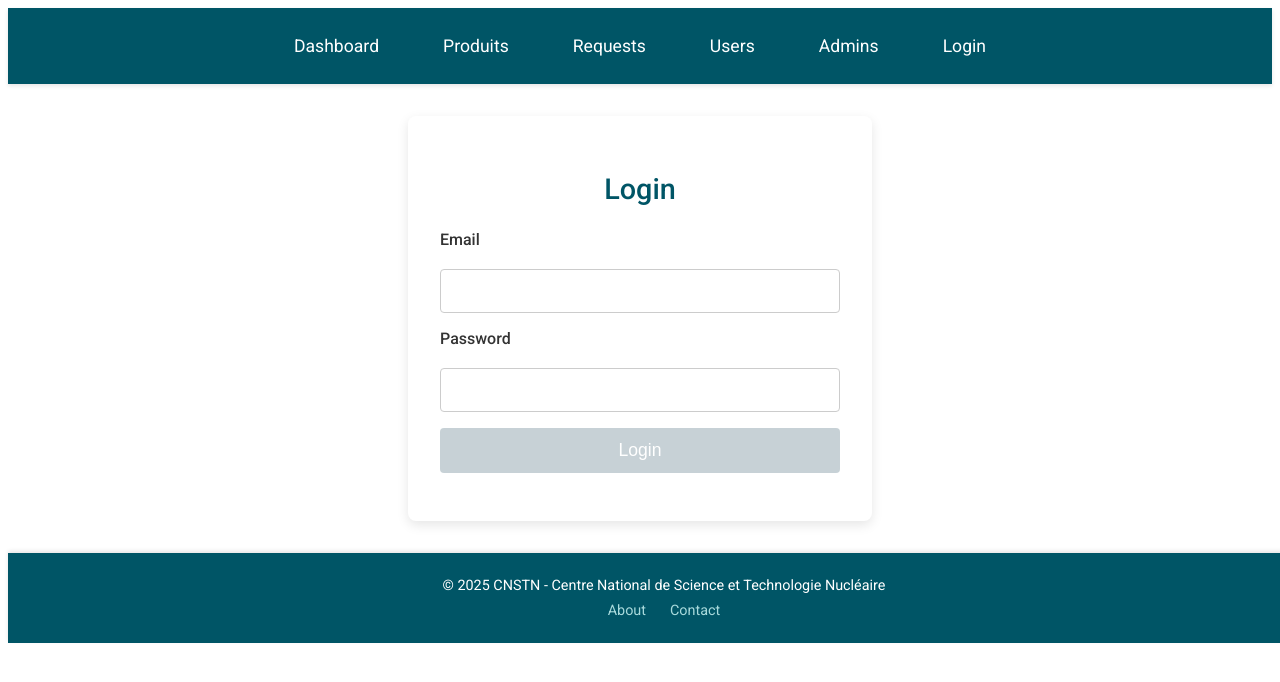
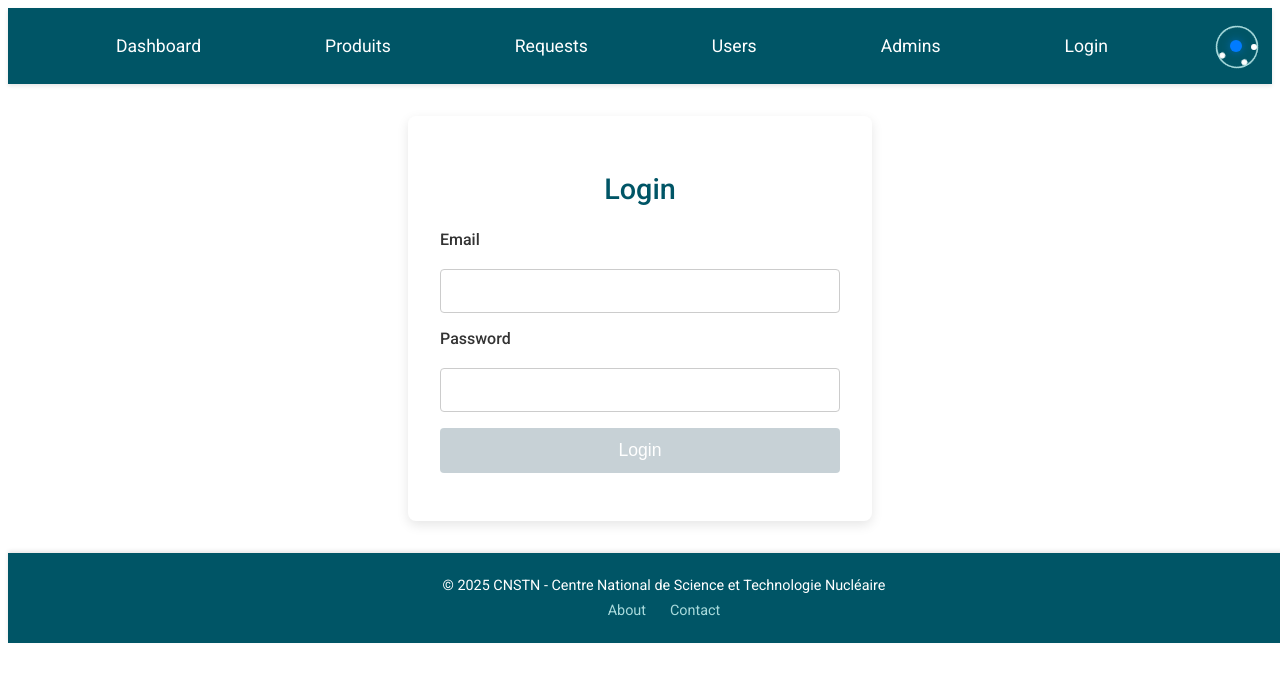
Before and after one commit to Hyvom/CNSTN-CHEMICAL-MANAGER-FRONT-0.2, an Angular app: page /login in a window 1280 px wide. Shown: the top 682 px of the page. Built offline with nearby package versions, Linux system fonts and the light colour scheme.

Commit message:
nav bar updated

```diff
--- a/src/app/app-navbar/app-navbar.component.css
+++ b/src/app/app-navbar/app-navbar.component.css
@@ -3,20 +3,81 @@ nav {
     background-color: #005566; /* Deep teal for nuclear/science theme */
     padding: 1rem;
     display: flex;
-    justify-content: center;
     align-items: center;
+    justify-content: space-between; /* Adjusted to accommodate logo */
     box-shadow: 0 2px 4px rgba(0, 0, 0, 0.1);
     position: sticky;
     top: 0;
     z-index: 1000;
-    animation: fadeInDown 0.5s ease-out; /* Navbar entrance animation */
+    animation: fadeInDown 0.5s ease-out;
 }
 
+/* Logo container */
+.logo-container {
+    display: flex;
+    align-items: center;
+    margin-left: 1rem;
+}
+
+/* Atom logo styles */
+.atom-logo {
+    width: 40px;
+    height: 40px;
+    position: relative;
+    display: inline-block;
+}
+
+/* Nucleus */
+.atom-logo .nucleus {
+    width: 12px;
+    height: 12px;
+    background-color: #007bff; /* Blue for nucleus */
+    border-radius: 50%;
+    position: absolute;
+    top: 50%;
+    left: 50%;
+    transform: translate(-50%, -50%);
+    box-shadow: 0 0 8px rgba(0, 123, 255, 0.5); /* Glow effect */
+}
+
+/* Electron orbits */
+.atom-logo .orbit {
+    position: absolute;
+    width: 100%;
+    height: 100%;
+    border: 1px solid #a8dadc; /* Light cyan for orbits */
+    border-radius: 50%;
+    animation: spin 4s linear infinite;
+}
+
+.atom-logo .orbit:nth-child(2) {
+    transform: rotate(60deg); /* Second orbit at an angle */
+    animation-duration: 3.5s; /* Slightly faster */
+}
+
+.atom-logo .orbit:nth-child(3) {
+    transform: rotate(120deg); /* Third orbit at an angle */
+    animation-duration: 3s; /* Faster still */
+}
+
+/* Electrons */
+.atom-logo .electron {
+    width: 6px;
+    height: 6px;
+    background-color: #ffffff;
+    border-radius: 50%;
+    position: absolute;
+    top: 0;
+    left: 50%;
+    transform: translateX(-50%);
+}
+
+/* Navigation links */
 nav a {
     color: white;
     text-decoration: none;
     padding: 0.75rem 1.5rem;
-    font-family: 'Roboto', sans-serif; /* Clean, modern font */
+    font-family: 'Roboto', sans-serif;
     font-size: 1.1rem;
     transition: background-color 0.3s ease, transform 0.3s ease, color 0.3s ease;
     border-radius: 4px;
@@ -25,12 +86,12 @@ nav a {
 
 nav a:hover {
     background-color: #003d4a; /* Darker teal on hover */
-    transform: translateY(-2px); /* Subtle lift effect */
-    color: #a8dadc; /* Light cyan for contrast */
+    transform: translateY(-2px);
+    color: #a8dadc;
 }
 
 nav a[routerLinkActive="active"] {
-    background-color: #007bff; /* Blue for active route */
+    background-color: #007bff;
     font-weight: bold;
 }
 
@@ -42,15 +103,19 @@ nav a[routerLinkActive="active"] {
         padding: 1rem;
     }
 
+    .logo-container {
+        margin-bottom: 1rem;
+    }
+
     nav a {
         width: 100%;
         padding: 0.75rem;
         margin: 0.25rem 0;
-        display: none; /* Hidden by default on mobile */
+        display: none;
     }
 
     nav.active a {
-        display: block; /* Show links when menu is active */
+        display: block;
     }
 
     /* Hamburger icon */
@@ -74,7 +139,6 @@ nav a[routerLinkActive="active"] {
         transition: all 0.3s ease;
     }
 
-    /* Hamburger animation for open/close */
     .hamburger.active span:nth-child(1) {
         transform: rotate(45deg) translate(5px, 5px);
     }
@@ -99,3 +163,12 @@ nav a[routerLinkActive="active"] {
         transform: translateY(0);
     }
 }
+
+@keyframes spin {
+    from {
+        transform: rotate(0deg);
+    }
+    to {
+        transform: rotate(360deg);
+    }
+}
--- a/src/app/app-navbar/app-navbar.component.html
+++ b/src/app/app-navbar/app-navbar.component.html
@@ -1,8 +1,21 @@
 <nav>
+  <div class="hamburger" (click)="toggleMenu()">
+    <span></span>
+    <span></span>
+    <span></span>
+  </div>
   <a routerLink="/dashboard">Dashboard</a>
   <a routerLink="/produits">Produits</a>
   <a routerLink="/requests">Requests</a>
   <a routerLink="/users">Users</a>
   <a routerLink="/admins">Admins</a>
   <a routerLink="/login">Login</a>
+  <div class="logo-container">
+  <div class="atom-logo">
+    <div class="nucleus"></div>
+    <div class="orbit"><div class="electron"></div></div>
+    <div class="orbit"><div class="electron"></div></div>
+    <div class="orbit"><div class="electron"></div></div>
+  </div>
+</div>
 </nav>
```
